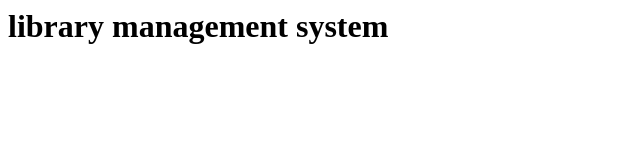
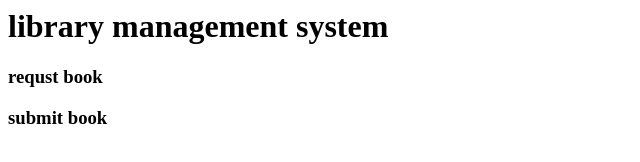
Before and after one commit to yashrasal/library-management-system, a plain HTML site: page index.html in a window 1280 px wide. Shown: the whole page, without its empty margins (0-640 px from the left). Drawn offline with Linux system fonts and the light colour scheme.

Commit message:
Add headings for request and submit book sections

```diff
--- a/index.html
+++ b/index.html
@@ -1 +1,3 @@
 <h1>library management system</h1>
+<h3>requst book</h3>
+<h3>submit book</h3>
```
